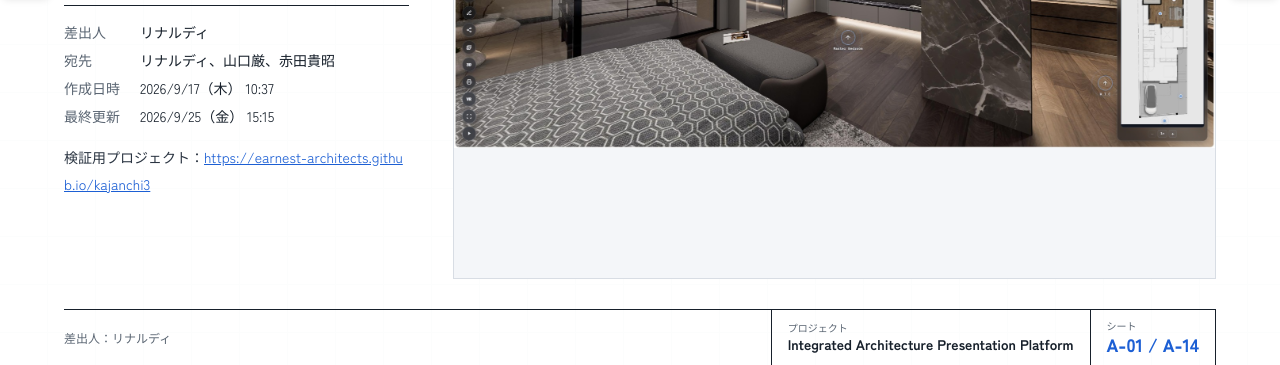
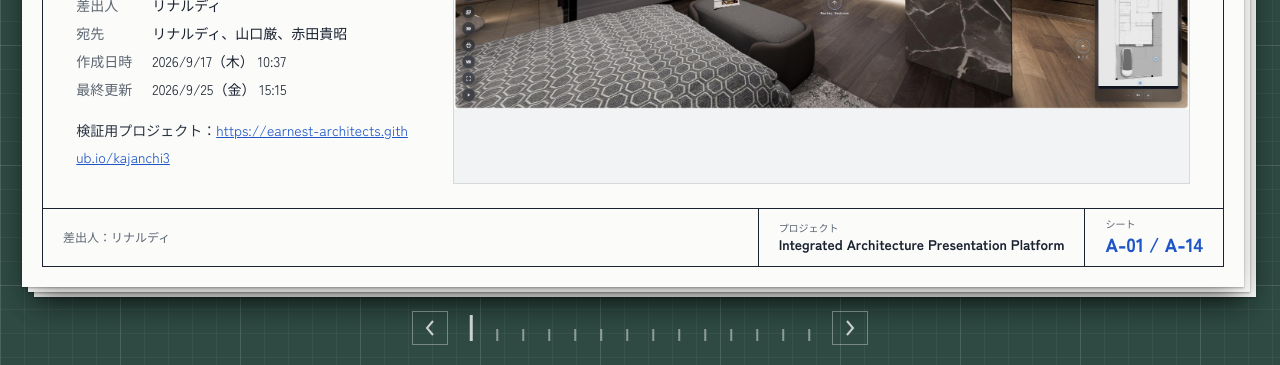
Before and after one commit to Earnest-Architects/system, a plain HTML site: page index.html in a window 1280 px wide. Shown: the part 435-800 px from the top of the page. Drawn offline with Linux system fonts and the light colour scheme; a web font is replaced by a local one.

Commit message:
Add files via upload

```diff
--- a/index.html
+++ b/index.html
@@ -2,43 +2,52 @@
 <html lang="ja">
 <head>
 <meta charset="utf-8">
-<meta name="viewport" content="width=device-width,initial-scale=1">
+<meta name="viewport" content="width=device-width,initial-scale=1,viewport-fit=cover">
 <title>建築プレゼンテーションプラットフォームの検討</title>
 <link rel="preconnect" href="https://fonts.googleapis.com">
 <link rel="preconnect" href="https://fonts.gstatic.com" crossorigin>
-<link href="https://fonts.googleapis.com/css2?family=Zen+Kaku+Gothic+New:wght@400;500;700;900&display=swap" rel="stylesheet">
+<link href="https://fonts.googleapis.com/css2?family=Shippori+Mincho+B1:wght@600;800&family=Zen+Kaku+Gothic+New:wght@400;500;700;900&display=swap" rel="stylesheet">
 <style>
-:root{--bg:#fff;--ink:#17202b;--sub:#5b6673;--line:#d8dde4;--pane:#f4f6f9;--acc:#1c5fd4;--acc-t:#e8f0fc;
---f:"Zen Kaku Gothic New","Hiragino Sans","Yu Gothic",Meiryo,sans-serif}
+:root{--mat:#2e4a42;--paper:#fbfbfa;--back:#ecece8;--ink:#1a2230;--sub:#5c6672;--line:#d5d9de;--pane:#f1f3f5;--acc:#1e56c8;--tint:#eaf0fb;
+--f:"Zen Kaku Gothic New","Hiragino Sans","Yu Gothic",Meiryo,sans-serif;--m:"Shippori Mincho B1","Hiragino Mincho ProN","Yu Mincho",serif}
 *{box-sizing:border-box;margin:0;padding:0}
-html,body{height:100%;background:var(--bg);color:var(--ink);font-family:var(--f);overflow:hidden}
-body{background-image:linear-gradient(var(--line) 1px,transparent 1px),linear-gradient(90deg,var(--line) 1px,transparent 1px);background-size:48px 48px;background-position:-1px -1px;background-color:#fff}
-body:before{content:"";position:fixed;inset:0;background:rgba(255,255,255,.93);pointer-events:none}
-#deck{position:relative;height:100%}
-.slide{position:absolute;inset:0;display:none;grid-template-rows:auto 1fr auto;padding:0 clamp(52px,5vw,72px);opacity:0}
-.slide.on{display:grid;animation:in .35s ease forwards}
-@keyframes in{to{opacity:1}}
-header,footer{display:flex;justify-content:space-between;align-items:center;font-size:12px;color:var(--sub);height:44px;border-bottom:1px solid var(--ink)}
-footer{border-bottom:0;border-top:1px solid var(--ink);height:56px}
+html,body{height:100%;overflow:hidden}
+body{font-family:var(--f);color:var(--ink);background-color:var(--mat);
+background-image:linear-gradient(rgba(255,255,255,.09) 1px,transparent 1px),linear-gradient(90deg,rgba(255,255,255,.09) 1px,transparent 1px),linear-gradient(rgba(255,255,255,.045) 1px,transparent 1px),linear-gradient(90deg,rgba(255,255,255,.045) 1px,transparent 1px);
+background-size:120px 120px,120px 120px,24px 24px,24px 24px}
+#stage{position:fixed;left:22px;top:18px;right:36px;bottom:78px;perspective:2600px;touch-action:pan-y}
+#stage.drag{cursor:grabbing;user-select:none}
+.sheet{position:absolute;inset:0;transform-style:preserve-3d;transform-origin:0 50%;will-change:transform}
+.face{position:absolute;inset:0;background:var(--paper);backface-visibility:hidden;-webkit-backface-visibility:hidden;overflow:hidden;box-shadow:0 1px 2px rgba(0,0,0,.3),0 12px 28px -8px rgba(0,0,0,.4)}
+.back{transform:rotateY(180deg);background:var(--back)}
+.fx{position:absolute;inset:0;pointer-events:none;display:block}
+.front .curl{background:linear-gradient(90deg,transparent 30%,rgba(0,0,0,calc(var(--cu,0)*.3))),linear-gradient(100deg,transparent 60%,rgba(255,255,255,calc(var(--cu,0)*.4)) 82%,transparent 94%)}
+.back .curl{background:linear-gradient(270deg,transparent 30%,rgba(0,0,0,calc(var(--cu,0)*.3))),linear-gradient(260deg,transparent 60%,rgba(255,255,255,calc(var(--cu,0)*.3)) 82%,transparent 94%)}
+.cast{background:linear-gradient(90deg,rgba(8,16,12,0) 0,rgba(8,16,12,var(--ca,0)) calc(var(--ex,0)*100%),rgba(8,16,12,0) calc(var(--ex,0)*100% + 26%))}
+.front{padding:20px}
+.fr{height:100%;border:1.5px solid var(--ink);display:grid;grid-template-rows:auto 1fr auto;min-height:0}
+header,footer{display:flex;font-size:12px;color:var(--sub)}
+header{justify-content:space-between;align-items:center;height:42px;padding:0 20px;border-bottom:1px solid var(--ink)}
 header b{color:var(--ink);font-weight:700}
-.tb{display:flex;align-items:stretch;height:100%;border-left:1px solid var(--ink)}
-.tb span{display:flex;flex-direction:column;justify-content:center;padding:0 16px;border-right:1px solid var(--ink);line-height:1.35}
-.tb em{font-style:normal;font-size:10px;color:var(--sub)}
-.tb strong{font-size:14px;color:var(--ink)}
-.tb .no strong{color:var(--acc);font-size:18px;font-weight:900}
-main{display:grid;grid-template-columns:minmax(280px,.36fr) 1fr;gap:clamp(20px,3vw,48px);padding:clamp(16px,3vh,32px) 0;min-height:0}
+footer{height:58px;border-top:1px solid var(--ink)}
+footer>span{display:flex;flex-direction:column;justify-content:center;padding:0 20px;line-height:1.4;min-width:0}
+footer .snd{flex:1}footer .pj,footer .no{border-left:1px solid var(--ink)}
+footer em{font-style:normal;font-size:10px}
+footer strong{font-size:14px;color:var(--ink);white-space:nowrap;overflow:hidden;text-overflow:ellipsis}
+footer .no strong{color:var(--acc);font-size:19px;font-weight:900}
+main{display:grid;grid-template-columns:minmax(280px,.36fr) 1fr;gap:clamp(20px,3vw,48px);padding:clamp(16px,3vh,30px) clamp(20px,2.6vw,36px);min-height:0}
 .txt{overflow:auto;padding-right:6px}
-.tag{display:inline-block;font-size:13px;font-weight:700;color:var(--acc);border:1.5px solid var(--acc);padding:2px 10px;margin-bottom:14px}
-h1,h2{font-weight:900;line-height:1.25;letter-spacing:.01em}
-h2{font-size:clamp(24px,2.6vw,38px);margin-bottom:18px}
+.tag{display:inline-block;font-size:13px;font-weight:700;color:var(--acc);border-left:3px solid var(--acc);padding:1px 0 1px 10px;margin-bottom:16px}
+h1,h2{font-family:var(--m);font-weight:800;line-height:1.3;letter-spacing:.01em}
+h2{font-size:clamp(25px,2.7vw,40px);margin-bottom:20px}
 .txt p{font-size:clamp(14px,1.15vw,16.5px);line-height:1.95;color:#2b3542;margin-bottom:12px}
 .leg{list-style:none;margin-top:16px;border-top:1px solid var(--line)}
 .leg li{display:flex;gap:12px;align-items:flex-start;padding:9px 0;border-bottom:1px solid var(--line);font-size:14px;line-height:1.6}
 .leg i{flex:none;width:24px;height:24px;border-radius:50%;background:var(--acc);color:#fff;font-style:normal;font-weight:700;font-size:12px;display:grid;place-items:center;margin-top:1px}
-.pw{display:inline-flex;gap:10px;align-items:center;background:var(--acc-t);padding:8px 14px;font-size:14px;margin:4px 0 12px}
+.pw{display:inline-flex;gap:10px;align-items:center;background:var(--tint);border-left:3px solid var(--acc);padding:8px 14px;font-size:14px;margin:4px 0 14px}
 .pw code{font-family:ui-monospace,Menlo,Consolas,monospace;font-weight:700;color:var(--acc)}
 .flow{list-style:none;margin:18px 0}
-.flow li{position:relative;padding:12px 16px;border:1.5px solid var(--ink);font-weight:700;font-size:15px}
+.flow li{position:relative;padding:12px 16px;border:1.5px solid var(--ink);font-weight:700;font-size:15px;background:#fff}
 .flow li+li{margin-top:22px}
 .flow li+li:before{content:"";position:absolute;left:24px;top:-22px;height:22px;border-left:1.5px solid var(--acc)}
 .flow li+li:after{content:"";position:absolute;left:20px;top:-8px;border:4px solid transparent;border-top:7px solid var(--acc);border-bottom:0}
@@ -46,43 +55,45 @@ h2{font-size:clamp(24px,2.6vw,38px);margin-bottom:18px}
 .chips span{border:1px solid var(--ink);padding:4px 12px;font-size:13px;background:#fff}
 a{color:var(--acc)}
 .imgs{display:grid;gap:12px;min-height:0;min-width:0}
-.g1{grid-template-rows:1fr}
-.g2{grid-template-rows:1fr 1fr}
+.g1{grid-template-rows:1fr}.g2{grid-template-rows:1fr 1fr}
 .g3{grid-template-columns:1fr 1fr;grid-template-rows:1.3fr 1fr}.g3 figure:first-child{grid-column:1/3}
 .g4{grid-template-columns:1fr 1fr;grid-template-rows:1fr 1fr}
-.g2h{grid-template-columns:1fr 1fr}
 figure{position:relative;min-height:0;min-width:0;background:var(--pane);border:1px solid var(--line);cursor:zoom-in;display:flex}
 figure img{width:100%;height:100%;object-fit:contain;display:block}
-figcaption{position:absolute;left:0;bottom:0;background:#fff;border-top:1px solid var(--line);border-right:1px solid var(--line);font-size:11px;padding:2px 8px;color:var(--sub)}
+figcaption{position:absolute;left:0;bottom:0;background:var(--paper);border-top:1px solid var(--line);border-right:1px solid var(--line);font-size:11px;padding:2px 8px;color:var(--sub)}
 .cover main{grid-template-columns:minmax(300px,.46fr) 1fr;align-items:center}
 .cover h1{font-size:clamp(30px,4.2vw,64px);margin-bottom:28px}
 .cover dl{display:grid;grid-template-columns:auto 1fr;gap:8px 20px;font-size:14px;border-top:1px solid var(--ink);padding-top:16px;max-width:460px}
 .cover dt{color:var(--sub)}
 .cover .url{margin-top:18px;font-size:14px;word-break:break-all}
 .cover .imgs{height:100%;max-height:640px}
-nav{position:fixed;inset:0;pointer-events:none;z-index:5}
-nav button{position:absolute;top:50%;transform:translateY(-50%);pointer-events:auto;width:44px;height:64px;box-shadow:0 2px 8px rgba(0,0,0,.12);border:1px solid var(--ink);background:#fff;font-size:30px;line-height:1;cursor:pointer;color:var(--ink)}
-#pv{left:4px}#nx{right:4px}
-nav button:hover{background:var(--acc);color:#fff;border-color:var(--acc)}
-nav button:focus-visible,#lb:focus-visible{outline:3px solid var(--acc);outline-offset:2px}
-#bar{position:fixed;left:0;top:0;height:4px;background:var(--acc);z-index:6;transition:width .3s}
-#lb{position:fixed;inset:0;background:rgba(255,255,255,.97);z-index:10;display:none;align-items:center;justify-content:center;padding:24px;cursor:zoom-out}
-#lb.on{display:flex}#lb img{max-width:100%;max-height:100%;border:1px solid var(--line)}
+#rule{position:fixed;left:50%;bottom:20px;transform:translateX(-50%);display:flex;align-items:center;gap:10px;z-index:5;max-width:calc(100% - 16px)}
+#rule button{border:0;background:none;cursor:pointer;color:rgba(255,255,255,.75)}
+#rule button:hover{color:#fff}
+.arr{width:36px;height:34px;display:grid;place-items:center;border:1px solid rgba(255,255,255,.35)!important}
+#ticks{display:flex}
+.tick{width:26px;height:34px;position:relative}
+.tick:before{content:"";position:absolute;left:50%;bottom:4px;width:1.5px;height:12px;background:currentColor;transform:translateX(-50%);opacity:.6;transition:height .25s}
+.tick[aria-current=true]{color:#fff}.tick[aria-current=true]:before{height:26px;opacity:1;width:2.5px}
+#rule button:focus-visible,#lb:focus-visible{outline:2px solid #fff;outline-offset:2px}
+#lb{position:fixed;inset:0;background:rgba(20,32,28,.9);z-index:10;display:none;align-items:center;justify-content:center;padding:24px;cursor:zoom-out}
+#lb.on{display:flex}#lb.on img{animation:z .25s ease}
+#lb img{max-width:100%;max-height:100%;border:8px solid var(--paper)}
+@keyframes z{from{opacity:0;transform:scale(.96)}}
 @media(max-width:820px){
-html,body{overflow:auto}.slide{position:relative;min-height:100%}
-main,.cover main{grid-template-columns:1fr}
-.imgs{grid-template-rows:none!important;grid-template-columns:1fr!important}.g3 figure:first-child{grid-column:auto}
-figure{aspect-ratio:16/9}.txt{overflow:visible}
-.tb span:not(.no){display:none}.tb span.pj{display:flex}
-nav button{width:34px;height:52px;opacity:.9;position:fixed}
-}
-@media(prefers-reduced-motion:reduce){.slide.on{animation:none;opacity:1}#bar{transition:none}}
+#stage{left:8px;top:8px;right:16px;bottom:64px}.front{padding:8px}
+main,.cover main{display:block;overflow:auto;padding:16px}
+.txt{overflow:visible;padding:0}
+.imgs{display:flex;flex-direction:column;margin-top:18px}.cover .imgs{height:auto}
+figure{display:block}figure img{height:auto;object-fit:initial}
+footer .snd{display:none}footer .pj{border-left:0;flex:1}footer>span{padding:0 12px}
+.tick{width:19px}.arr{width:32px}}
+@media(prefers-reduced-motion:reduce){#lb.on img{animation:none}.tick:before{transition:none}}
 </style>
 </head>
 <body>
-<div id="bar"></div>
-<div id="deck"></div>
-<nav aria-label="スライド操作"><button id="pv" aria-label="前へ">‹</button><button id="nx" aria-label="次へ">›</button></nav>
+<div id="stage"></div>
+<div id="rule"><button class="arr" id="pv" aria-label="前のシート"><svg width="10" height="16" viewBox="0 0 10 16" fill="none" stroke="currentColor" stroke-width="2"><path d="M8 1 2 8l6 7"/></svg></button><div id="ticks"></div><button class="arr" id="nx" aria-label="次のシート"><svg width="10" height="16" viewBox="0 0 10 16" fill="none" stroke="currentColor" stroke-width="2"><path d="m2 1 6 7-6 7"/></svg></button></div>
 <div id="lb" role="dialog" aria-label="拡大画像" tabindex="0"><img alt=""></div>
 <script>
 const P="建築プレゼンテーションプラットフォームの検討";
@@ -135,12 +146,13 @@ const S=[
  imgs:[["end.jpg"]],g:"g1"}
 ];
 const URL_="https://earnest-architects.github.io/kajanchi3";
-const lb=document.getElementById("lb"),deck=document.getElementById("deck"),N=S.length;
-const fig=a=>`<figure><img src="${I(a[0])}" alt="${a[0]}" loading="lazy">${a[1]===""?"":`<figcaption>${a[0]}</figcaption>`}</figure>`;
+
+const lb=document.getElementById("lb"),stage=document.getElementById("stage"),tk=document.getElementById("ticks"),N=S.length;
+const fig=a=>`<figure><img src="${I(a[0])}" alt="${a[0]}" decoding="async">${a[1]===""?"":`<figcaption>${a[0]}</figcaption>`}</figure>`;
+const pad=n=>"A-"+String(n).padStart(2,"0");
 S.forEach((s,i)=>{
- const no=`A-${String(i+1).padStart(2,"0")}`;
  const hd=`<header><span><b>Kajanchi邸</b>　360° Virtual Tour</span><span>${s.date}</span></header>`;
- const ft=`<footer><span>差出人：リナルディ</span><div class="tb"><span class="pj"><em>プロジェクト</em><strong>Integrated Architecture Presentation Platform</strong></span><span class="no"><em>シート</em><strong>${no} / A-${String(N).padStart(2,"0")}</strong></span></div></footer>`;
+ const ft=`<footer><span class="snd">差出人：リナルディ</span><span class="pj"><em>プロジェクト</em><strong>Integrated Architecture Presentation Platform</strong></span><span class="no"><em>シート</em><strong>${pad(i+1)} / ${pad(N)}</strong></span></footer>`;
  let t="";
  if(s.cover){t=`<h1>${P}</h1><dl><dt>差出人</dt><dd>リナルディ</dd><dt>宛先</dt><dd>リナルディ、山口厳、赤田貴昭</dd><dt>作成日時</dt><dd>2026/9/17（木） 10:37</dd><dt>最終更新</dt><dd>2026/9/25（金） 15:15</dd></dl><p class="url">検証用プロジェクト：<a href="${URL_}" target="_blank" rel="noopener">${URL_}</a></p>`}
  else{
@@ -153,26 +165,55 @@ S.forEach((s,i)=>{
   if(s.end)t+=`<p><a href="${URL_}" target="_blank" rel="noopener">${URL_}</a></p>`;
  }
  const el=document.createElement("section");
- el.className="slide"+(s.cover?" cover":"");
- el.innerHTML=hd+`<main><div class="txt">${t}</div><div class="imgs ${s.g}">${s.imgs.map(fig).join("")}</div></main>`+ft;
- deck.appendChild(el);
+ el.className="sheet"+(s.cover?" cover":"");el.style.zIndex=N-i;
+ el.innerHTML=`<div class="face front"><div class="fr">${hd}<main><div class="txt">${t}</div><div class="imgs ${s.g}">${s.imgs.map(fig).join("")}</div></main>${ft}</div><i class="fx curl"></i><i class="fx cast"></i></div><div class="face back"><i class="fx curl"></i></div>`;
+ stage.appendChild(el);
+ const b=document.createElement("button");b.className="tick";b.setAttribute("aria-label","シート "+pad(i+1));b.onclick=()=>go(i);tk.appendChild(b);
 });
-const sl=[...document.querySelectorAll(".slide")],bar=document.getElementById("bar");
-let c=0;
-function go(n){c=Math.max(0,Math.min(N-1,n));sl.forEach((e,i)=>e.classList.toggle("on",i===c));bar.style.width=((c+1)/N*100)+"%";history.replaceState(null,"","#"+(c+1));const m=sl[c].querySelector(".txt");if(m)m.scrollTop=0;scrollTo(0,0)}
-document.getElementById("pv").onclick=()=>go(c-1);
-document.getElementById("nx").onclick=()=>go(c+1);
+const sh=[...stage.children],tc=[...tk.children],rm=matchMedia("(prefers-reduced-motion:reduce)").matches,cl=n=>Math.max(0,Math.min(N-1,n));
+let pos=0,tgt=0,raf=0;
+function render(){
+ const f=Math.floor(pos+1e-9),p=Math.max(0,pos-f);
+ sh.forEach((el,i)=>{
+  let tf="none",vis=1,op=1,cu=0,ca=0,ex=0,live=false;
+  if(i<f){vis=0;tf="rotateY(-180deg)"}
+  else if(i===f){const s=Math.sin(p*Math.PI);live=p===0;cu=s;if(p)tf=`translate3d(0,0,${s*46}px) rotateY(${-p*180}deg) rotateX(${-s*2.2}deg)`}
+  else{const d=i-pos;if(d>=3)vis=0;const o=Math.min(d,2.2);tf=`translate(${o*6}px,${o*5}px)`;op=Math.max(0,Math.min(1,3-d));
+   if(i===f+1&&p){const s=Math.sin(p*Math.PI);ex=p<.5?Math.cos(p*Math.PI):0;ca=.45*s*(p<.5?1:Math.max(0,1-(p-.5)*3))}}
+  const st=el.style;st.transform=tf;st.visibility=vis?"visible":"hidden";st.opacity=op;st.pointerEvents=live?"auto":"none";
+  st.setProperty("--cu",cu);st.setProperty("--ca",ca);st.setProperty("--ex",ex);el.inert=!live;
+ });
+ const c=Math.round(pos);tc.forEach((b,i)=>b.setAttribute("aria-current",i===c))}
+function settle(){history.replaceState(null,"","#"+(Math.round(pos)+1));const t=sh[Math.round(pos)].querySelector(".txt");if(t)t.scrollTop=0}
+function anim(to){
+ cancelAnimationFrame(raf);const from=pos;
+ if(rm||from===to){pos=to;render();settle();return}
+ const n=Math.abs(to-from),dur=Math.min(1500,720+110*(Math.ceil(n)-1)),t0=performance.now(),e=k=>k<.5?4*k*k*k:1-Math.pow(-2*k+2,3)/2;
+ (function step(now){const k=Math.min(1,(now-t0)/dur);pos=from+(to-from)*e(k);render();if(k<1)raf=requestAnimationFrame(step);else{pos=to;render();settle()}})(t0)}
+function go(n){tgt=cl(n);anim(tgt)}
+document.getElementById("pv").onclick=()=>go(tgt-1);
+document.getElementById("nx").onclick=()=>go(tgt+1);
 addEventListener("keydown",e=>{if(e.key==="Escape")lb.classList.remove("on");
- if(["ArrowRight","PageDown"," "].includes(e.key)){e.preventDefault();go(c+1)}
- if(["ArrowLeft","PageUp"].includes(e.key)){e.preventDefault();go(c-1)}
+ if(["ArrowRight","PageDown"," "].includes(e.key)){e.preventDefault();go(tgt+1)}
+ if(["ArrowLeft","PageUp"].includes(e.key)){e.preventDefault();go(tgt-1)}
  if(e.key==="Home")go(0);if(e.key==="End")go(N-1)});
-let wl=0;addEventListener("wheel",e=>{if(lb.classList.contains("on"))return;const t=e.target.closest(".txt");if(t&&t.scrollHeight>t.clientHeight+2){const top=t.scrollTop<=0&&e.deltaY<0,bot=t.scrollTop+t.clientHeight>=t.scrollHeight-2&&e.deltaY>0;if(!top&&!bot)return}
-if(innerWidth<=820)return;const n=Date.now();if(n-wl<600||Math.abs(e.deltaY)<8)return;wl=n;go(c+(e.deltaY>0?1:-1))},{passive:true});
-let x0=null;addEventListener("touchstart",e=>x0=e.touches[0].clientX,{passive:true});
-addEventListener("touchend",e=>{if(x0===null)return;const d=e.changedTouches[0].clientX-x0;if(Math.abs(d)>70)go(c+(d<0?1:-1));x0=null});
-deck.addEventListener("click",e=>{const f=e.target.closest("figure");if(!f)return;lb.querySelector("img").src=f.querySelector("img").src;lb.classList.add("on")});
+let wl=0;addEventListener("wheel",e=>{if(lb.classList.contains("on"))return;const t=e.target.closest(".txt,main");
+ if(t&&t.scrollHeight>t.clientHeight+2){const top=t.scrollTop<=0&&e.deltaY<0,bot=t.scrollTop+t.clientHeight>=t.scrollHeight-2&&e.deltaY>0;if(!top&&!bot)return}
+ const d=Math.abs(e.deltaX)>Math.abs(e.deltaY)?e.deltaX:e.deltaY,n=Date.now();if(n-wl<650||Math.abs(d)<8)return;wl=n;go(tgt+(d>0?1:-1))},{passive:true});
+let dr=null,sw=0;
+stage.addEventListener("pointerdown",e=>{if(e.button||lb.classList.contains("on")||e.target.closest("a"))return;if(e.pointerType==="mouse"&&e.target.closest(".txt"))return;
+ cancelAnimationFrame(raf);dr={x:e.clientX,y:e.clientY,p0:pos,on:0,id:e.pointerId,v:[]}});
+stage.addEventListener("pointermove",e=>{if(!dr||e.pointerId!==dr.id)return;const dx=e.clientX-dr.x,dy=e.clientY-dr.y;
+ if(!dr.on){if(Math.abs(dx)>10&&Math.abs(dx)>Math.abs(dy)*1.3){dr.on=1;stage.setPointerCapture(e.pointerId);stage.classList.add("drag")}else return}
+ pos=cl(dr.p0-dx/(stage.clientWidth*.8));dr.v.push([performance.now(),e.clientX]);if(dr.v.length>5)dr.v.shift();render()});
+function end(){if(!dr)return;const d=dr;dr=null;stage.classList.remove("drag");
+ if(!d.on){if(pos!==tgt)anim(tgt);return}
+ sw=Date.now();const a=d.v[0],z=d.v[d.v.length-1],vx=a&&z&&z[0]>a[0]?(z[1]-a[1])/(z[0]-a[0]):0,
+ b=Math.round(d.p0),q=pos-vx/(stage.clientWidth*.8)*220-b;go(b+(q>.22?1:q<-.22?-1:0))}
+stage.addEventListener("pointerup",end);stage.addEventListener("pointercancel",end);
+stage.addEventListener("click",e=>{if(Date.now()-sw<120)return;const f=e.target.closest("figure");if(!f)return;lb.querySelector("img").src=f.querySelector("img").src;lb.classList.add("on")});
 lb.onclick=()=>lb.classList.remove("on");
-go((parseInt(location.hash.slice(1))||1)-1);
+tgt=pos=cl((parseInt(location.hash.slice(1))||1)-1);render();settle();
 </script>
 </body>
 </html>
```
